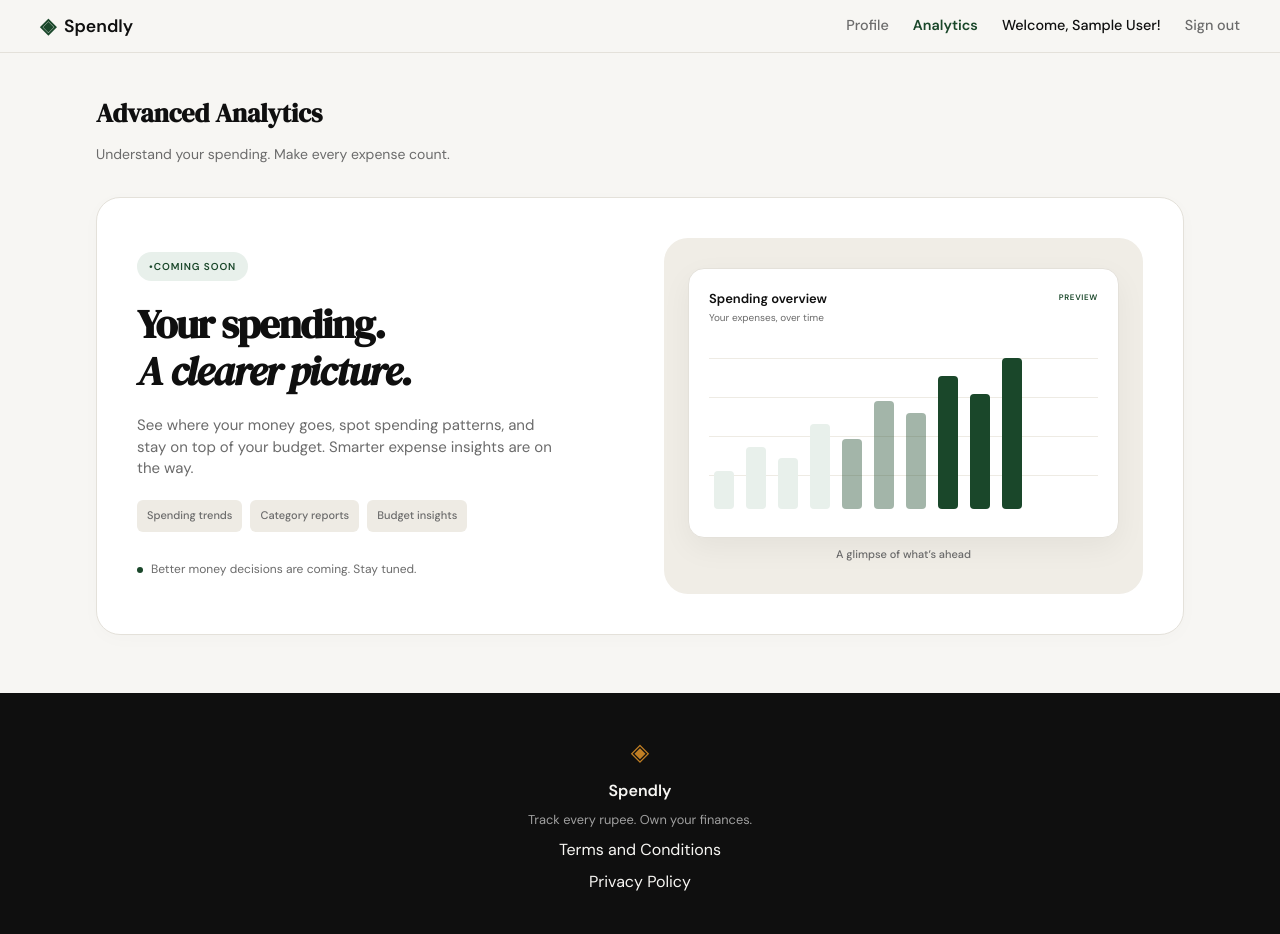
After one commit to aditya13696/Spendly-, a Flask app: page /analytics in a window 1280 px wide. The commit adds this page. Run offline with Flask 3, Linux system fonts and the light colour scheme; the visitor is signed in with stand-in values (Sample User, id 1).

Commit message:
Implement Advanced Analytics coming soon page matching Spendly theme
- Added /analytics route in app.py with authentication guard
- Created templates/analytics.html matching Figma design and Spendly design system
- Added Analytics menu item to base.html navbar (visible only to logged-in users with active state highlight)
- Added comprehensive unit tests in tests/test_analytics.py

Co-Authored-By: Claude Code <noreply@anthropic.com>

```diff
--- a/expense-tracker/app.py
+++ b/expense-tracker/app.py
@@ -279,6 +279,14 @@ def profile():
     )
 
 
+@app.route("/analytics")
+def analytics():
+    # Authentication guard: redirect to login if not authenticated
+    if not session.get("user_id"):
+        return redirect(url_for("login"))
+    return render_template("analytics.html")
+
+
 @app.route("/expenses/add")
 def add_expense():
     return "Add expense — coming in Step 7"
--- a/expense-tracker/static/css/style.css
+++ b/expense-tracker/static/css/style.css
@@ -613,6 +613,226 @@ a { color: inherit; text-decoration: none; }
 }
 
 .auth-switch a:hover { text-decoration: underline; }
+
+.nav-links .nav-link.active {
+    color: var(--accent);
+    font-weight: 600;
+}
+
+/* ------------------------------------------------------------------ */
+/* Analytics Page                                                     */
+/* ------------------------------------------------------------------ */
+
+.analytics-page {
+    max-width: var(--max-width);
+    margin: 0 auto;
+    padding: 2.5rem 3.5rem;
+}
+
+.analytics-header {
+    margin-bottom: 2rem;
+}
+
+.analytics-title {
+    font-family: var(--font-display);
+    font-weight: 600;
+    font-size: 1.625rem;
+    color: var(--ink);
+    margin-bottom: 0.5rem;
+}
+
+.analytics-subtitle {
+    font-family: var(--font-body);
+    font-size: 0.875rem;
+    color: var(--ink-muted);
+}
+
+.announcement-card {
+    background: var(--paper-card);
+    border: 1px solid var(--border);
+    border-radius: var(--radius-lg);
+    padding: 2.5rem;
+    display: grid;
+    grid-template-columns: 1fr 1fr;
+    gap: 3rem;
+    align-items: center;
+    box-shadow: 0 4px 20px rgba(0,0,0,0.02);
+}
+
+.announcement-content {
+    display: flex;
+    flex-direction: column;
+    gap: 1.25rem;
+}
+
+.badge-coming-soon {
+    display: inline-flex;
+    background: var(--accent-light);
+    color: var(--accent);
+    font-size: 0.625rem;
+    font-weight: 600;
+    padding: 0.4rem 0.75rem;
+    border-radius: 100px;
+    letter-spacing: 0.09em;
+    width: fit-content;
+    text-transform: uppercase;
+}
+
+.announcement-headline {
+    font-family: var(--font-display);
+    font-weight: 600;
+    font-size: 2.5rem;
+    line-height: 1.17;
+    color: var(--ink);
+    letter-spacing: -0.03em;
+}
+
+.announcement-description {
+    font-family: var(--font-body);
+    font-size: 0.9375rem;
+    color: var(--ink-muted);
+    line-height: 1.45;
+    max-width: 415px;
+}
+
+.capabilities-list {
+    display: flex;
+    gap: 0.5rem;
+    flex-wrap: wrap;
+}
+
+.capability-tag {
+    background: var(--border-soft);
+    color: var(--ink-muted);
+    font-size: 0.6875rem;
+    font-weight: 500;
+    padding: 0.45rem 0.625rem;
+    border-radius: 6px;
+    white-space: nowrap;
+}
+
+.release-status {
+    display: flex;
+    align-items: center;
+    gap: 0.5rem;
+    font-size: 0.75rem;
+    color: var(--ink-muted);
+    margin-top: 0.5rem;
+}
+
+.status-dot {
+    width: 6px;
+    height: 6px;
+    background: var(--accent);
+    border-radius: 50%;
+}
+
+/* Analytics Preview Illustration */
+.analytics-preview {
+    background: var(--paper-warm);
+    border-radius: var(--radius-lg);
+    padding: 1.875rem 1.5rem;
+    display: flex;
+    flex-direction: column;
+    align-items: center;
+    gap: 0.5rem;
+}
+
+.preview-card {
+    background: var(--paper-card);
+    border: 1px solid var(--border);
+    border-radius: var(--radius-md);
+    width: 100%;
+    height: 270px;
+    position: relative;
+    padding: 1.25rem;
+    box-shadow: 0 10px 30px rgba(0, 0, 0, 0.05);
+}
+
+.preview-card-title {
+    font-weight: 600;
+    font-size: 0.8125rem;
+    color: var(--ink);
+}
+
+.preview-card-badge {
+    position: absolute;
+    top: 1.4rem;
+    right: 1.25rem;
+    font-size: 0.5rem;
+    font-weight: 600;
+    color: var(--accent);
+    letter-spacing: 0.08em;
+}
+
+.preview-card-subtitle {
+    font-size: 0.625rem;
+    color: var(--ink-muted);
+    margin-bottom: 2rem;
+}
+
+.chart-preview {
+    position: relative;
+    height: 151px;
+    margin-top: 1.5rem;
+}
+
+.chart-grid-line {
+    position: absolute;
+    left: 0;
+    right: 0;
+    height: 1px;
+    background: var(--border-soft);
+}
+
+.preview-bars {
+    position: absolute;
+    bottom: 0;
+    left: 5px;
+    right: 5px;
+    display: flex;
+    align-items: flex-end;
+    gap: 12px;
+}
+
+.preview-bar {
+    width: 20px;
+    border-radius: 4px;
+    transition: transform 0.3s ease;
+}
+
+.preview-bar:nth-child(-n+4) { background: var(--accent-light); }
+.preview-bar:nth-child(n+5):nth-child(-n+7) { background: rgba(26, 71, 42, 0.4); }
+.preview-bar:nth-child(n+8) { background: var(--accent); }
+
+.preview-caption {
+    font-size: 0.6875rem;
+    font-weight: 500;
+    color: var(--ink-muted);
+}
+
+/* Responsive Analytics */
+@media (max-width: 1000px) {
+    .announcement-card {
+        grid-template-columns: 1fr;
+        padding: 2rem;
+    }
+
+    .analytics-preview {
+        max-width: 440px;
+        margin: 0 auto;
+    }
+}
+
+@media (max-width: 600px) {
+    .analytics-page {
+        padding: 1.5rem 1rem;
+    }
+
+    .announcement-headline {
+        font-size: 1.75rem;
+    }
+}
 
 /* ------------------------------------------------------------------ */
 /* Footer                                                              */
--- /dev/null
+++ b/expense-tracker/templates/analytics.html
@@ -0,0 +1,73 @@
+{% extends "base.html" %}
+
+{% block title %}Analytics — Spendly{% endblock %}
+
+{% block content %}
+<div class="analytics-page">
+    <header class="analytics-header">
+        <h1 class="analytics-title">Advanced Analytics</h1>
+        <p class="analytics-subtitle">Understand your spending. Make every expense count.</p>
+    </header>
+
+    <div class="announcement-card">
+        <div class="announcement-content">
+            <div class="badge-coming-soon">
+                <span class="badge-dot">•</span> COMING SOON
+            </div>
+
+            <h2 class="announcement-headline">
+                Your spending.<br>
+                <em>A clearer picture.</em>
+            </h2>
+
+            <p class="announcement-description">
+                See where your money goes, spot spending patterns, and stay on top of your budget. Smarter expense insights are on the way.
+            </p>
+
+            <div class="capabilities-list">
+                <span class="capability-tag">Spending trends</span>
+                <span class="capability-tag">Category reports</span>
+                <span class="capability-tag">Budget insights</span>
+            </div>
+
+            <div class="release-status">
+                <span class="status-dot"></span>
+                <span>Better money decisions are coming. Stay tuned.</span>
+            </div>
+        </div>
+
+        <div class="analytics-preview">
+            <div class="preview-card">
+                <div class="preview-card-header">
+                    <div>
+                        <div class="preview-card-title">Spending overview</div>
+                        <div class="preview-card-subtitle">Your expenses, over time</div>
+                    </div>
+                    <div class="preview-card-badge">PREVIEW</div>
+                </div>
+
+                <div class="chart-preview">
+                    <div class="chart-grid-line" style="top: 0px;"></div>
+                    <div class="chart-grid-line" style="top: 39px;"></div>
+                    <div class="chart-grid-line" style="top: 78px;"></div>
+                    <div class="chart-grid-line" style="top: 117px;"></div>
+
+                    <div class="preview-bars">
+                        <div class="preview-bar bar-faint" style="height: 38px;"></div>
+                        <div class="preview-bar bar-faint" style="height: 62px;"></div>
+                        <div class="preview-bar bar-faint" style="height: 51px;"></div>
+                        <div class="preview-bar bar-faint" style="height: 85px;"></div>
+                        <div class="preview-bar bar-accent-2" style="height: 70px;"></div>
+                        <div class="preview-bar bar-accent-2" style="height: 108px;"></div>
+                        <div class="preview-bar bar-accent-2" style="height: 96px;"></div>
+                        <div class="preview-bar bar-accent" style="height: 133px;"></div>
+                        <div class="preview-bar bar-accent" style="height: 115px;"></div>
+                        <div class="preview-bar bar-accent" style="height: 151px;"></div>
+                    </div>
+                </div>
+            </div>
+            <p class="preview-caption">A glimpse of what’s ahead</p>
+        </div>
+    </div>
+</div>
+{% endblock %}
--- a/expense-tracker/templates/base.html
+++ b/expense-tracker/templates/base.html
@@ -20,7 +20,8 @@
             </a>
             <div class="nav-links">
                 {% if session.get('user_id') %}
-                <a href="{{ url_for('profile') }}" class="nav-link">Profile</a>
+                <a href="{{ url_for('profile') }}" class="nav-link {% if request.endpoint == 'profile' %}active{% endif %}">Profile</a>
+                <a href="{{ url_for('analytics') }}" class="nav-link {% if request.endpoint == 'analytics' %}active{% endif %}">Analytics</a>
                 <span class="nav-user">Welcome, {{ session.user_name }}!</span>
                 <a href="{{ url_for('logout') }}" class="nav-link">Sign out</a>
                 {% else %}
```
Also changed, not shown: expense-tracker/tests/test_analytics.py (added, +98 -0 lines).
